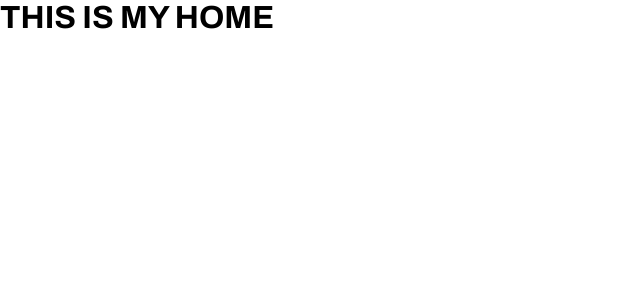
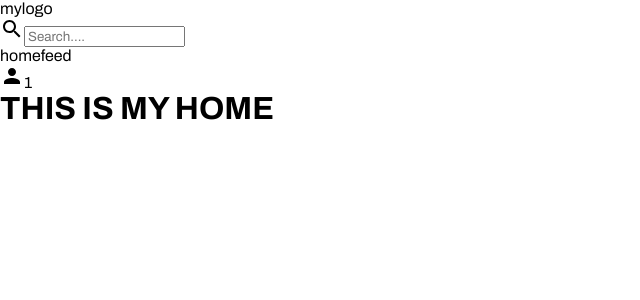
Before and after one commit to PuffCab/Bitacora-MernApp, a React (Create React App) app in the folder client/: page / in a window 1280 px wide. Shown: the top 300 px of the page, without its empty margins (0-640 px from the left). Built offline with nearby package versions, Linux system fonts and the light colour scheme.

Commit message:
Navbar initiated

```diff
--- a/client/src/components/home/Home.js
+++ b/client/src/components/home/Home.js
@@ -1,4 +1,5 @@
 import React from 'react'
+import Navbar from '../navbar/Navbar'
 // import Cities from '../Cities'
 
 function Home() {
@@ -6,10 +7,9 @@ function Home() {
 
 
 
-
-
     return (
         <div>
+            <Navbar/>
             <h1>THIS IS MY HOME</h1>
             {/* <Cities/> */}
         </div>
--- a/client/src/components/navbar/Navbar.js
+++ b/client/src/components/navbar/Navbar.js
@@ -0,0 +1,30 @@
+import React from 'react';
+import "./navbar.css"
+import { Search, Person } from "@mui/icons-material"
+
+const Navbar = () => {
+    return (
+        <div className="navbarContainer">
+            <div className="navbarLeft">
+                <div className="logo">mylogo</div>
+            </div>
+            <div className="navbarCenter"></div>
+                <div className="searchBar">
+                    <Search/>
+                    <input placeholder="Search...."type="text" className="searchInput" />
+                </div>
+            <div className="navbarRight">
+                <span className="navbarLink">home</span>
+                <span className="navbarLink">feed</span>
+            </div>
+            <div className="navbarIcon">
+                <div className="navbarIconElement">
+                    <Person/>
+                    <span className="topbarIconCount">1</span>
+                </div>
+            </div>
+        </div>
+    );
+};
+
+export default Navbar;
```
Also changed, not shown: client/src/components/navbar/navbar.css (added).
